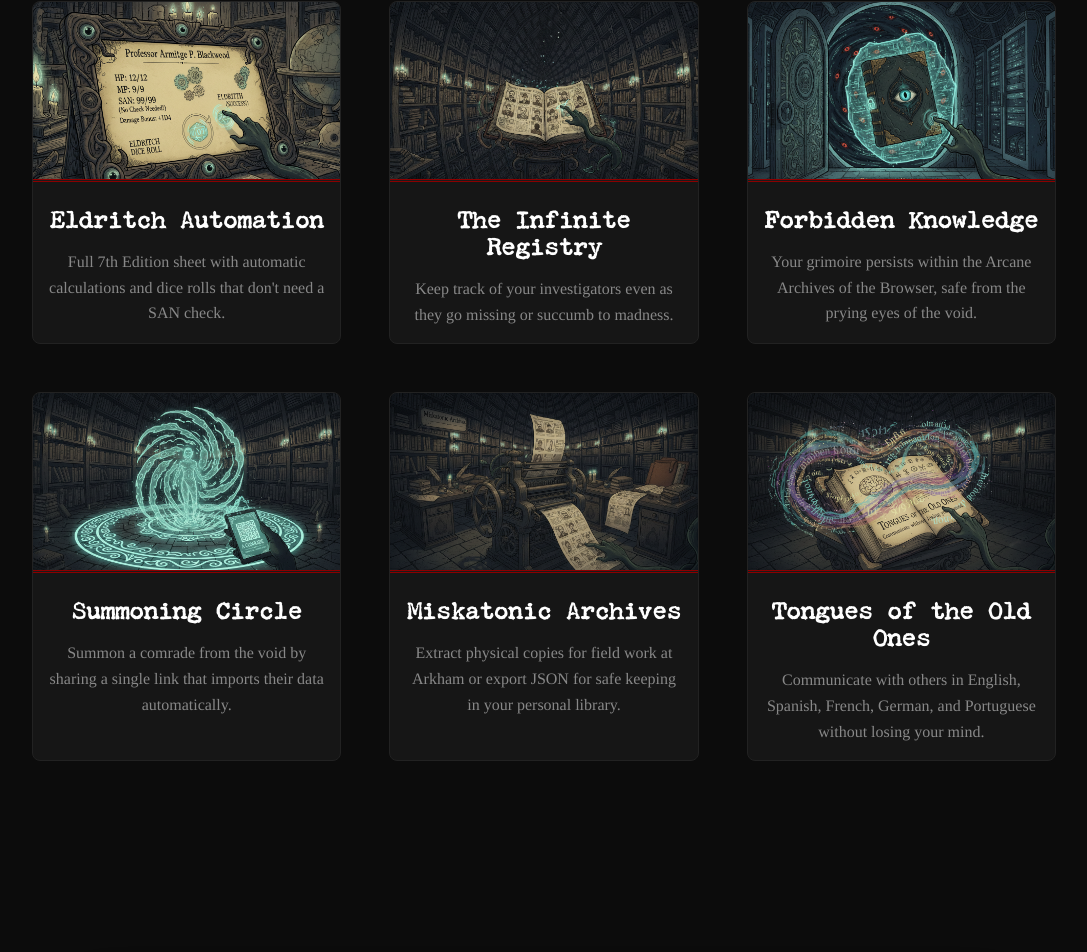
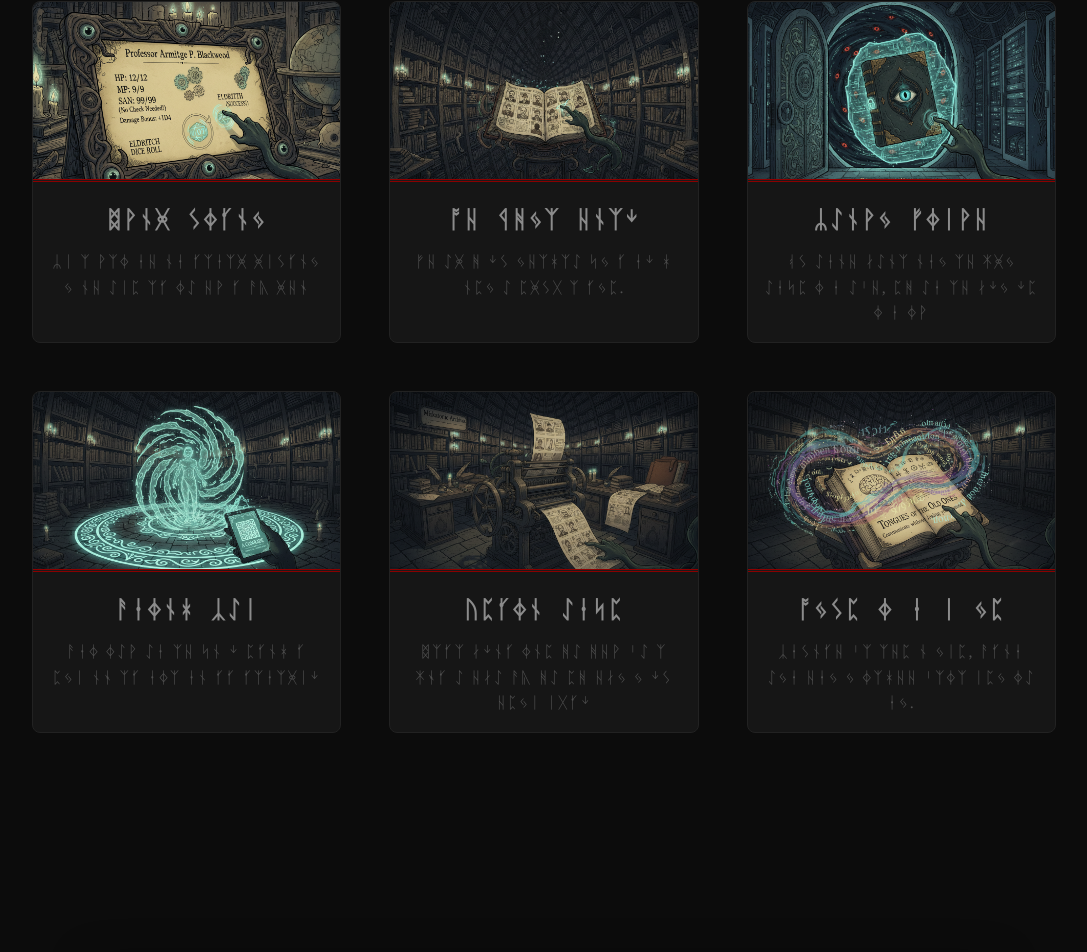
Before and after one commit to ecyrbe/cthulhu-editor, a React (Vite) app: page /#/ in a window 1280 px wide. Shown: the part 1069-2021 px from the top of the page, without its empty margins (96-1183 px from the left). Built offline with nearby package versions, Linux system fonts and the light colour scheme.

Commit message:
feat: enhance feature cards with reveal effect and cryptic text transformation

```diff
--- a/src/pages/LandingPage.css
+++ b/src/pages/LandingPage.css
@@ -174,14 +174,32 @@
   overflow: hidden;
   display: flex;
   flex-direction: column;
+  cursor: pointer;
   transition:
     transform 0.3s,
-    border-color 0.3s;
+    border-color 0.3s,
+    background-color 0.3s;
 }
 
 .feature-card:hover {
   transform: translateY(-10px);
   border-color: #8b0000;
+  background-color: #1c1c1c;
+}
+
+.feature-card:not(.revealed) h3,
+.feature-card:not(.revealed) p {
+  filter: blur(0.5px);
+  letter-spacing: 0.1rem;
+  opacity: 0.5;
+  transition: all 0.5s ease;
+}
+
+.feature-card.revealed h3,
+.feature-card.revealed p {
+  filter: blur(0);
+  letter-spacing: normal;
+  opacity: 1;
 }
 
 .feature-icon {
--- a/src/pages/LandingPage.tsx
+++ b/src/pages/LandingPage.tsx
@@ -1,4 +1,4 @@
-import React from "react";
+import React, { useState } from "react";
 import { useNavigate } from "react-router-dom";
 import { useTranslation } from "react-i18next";
 import Footer from "../components/layout/Footer";
@@ -12,10 +12,55 @@ import archivesIcon from "../assets/miskatonic-archive.png";
 import tonguesIcon from "../assets/tongues-of-the-old-ones.png";
 import storageIcon from "../assets/forbidden-knowledge.png";
 import "./LandingPage.css";
+import { toCryptic } from "../utils/cryptic";
+
+const features = [
+  {
+    id: "sheet",
+    icon: diceIcon,
+    title: "landing_feature_sheet_title",
+    desc: "landing_feature_sheet_desc",
+  },
+  {
+    id: "multichar",
+    icon: registryIcon,
+    title: "landing_feature_multichar_title",
+    desc: "landing_feature_multichar_desc",
+  },
+  {
+    id: "storage",
+    icon: storageIcon,
+    title: "landing_feature_storage_title",
+    desc: "landing_feature_storage_desc",
+  },
+  {
+    id: "print",
+    icon: summoningIcon,
+    title: "landing_feature_print_title",
+    desc: "landing_feature_print_desc",
+  },
+  {
+    id: "offline",
+    icon: archivesIcon,
+    title: "landing_feature_offline_title",
+    desc: "landing_feature_offline_desc",
+  },
+  {
+    id: "i18n",
+    icon: tonguesIcon,
+    title: "landing_feature_i18n_title",
+    desc: "landing_feature_i18n_desc",
+  },
+];
 
 const LandingPage: React.FC = () => {
   const { t } = useTranslation();
   const navigate = useNavigate();
+  const [revealed, setRevealed] = useState<Record<string, boolean>>({});
+
+  const setReveal = (id: string, isRevealed: boolean) => {
+    setRevealed((prev) => ({ ...prev, [id]: isRevealed }));
+  };
 
   const scrollToSection = (id: string) => {
     const element = document.getElementById(id);
@@ -73,60 +118,28 @@ const LandingPage: React.FC = () => {
         <section id="features" className="features-section">
           <h2>{t("landing_prepared_title")}</h2>
           <div className="features-grid">
-            <div className="feature-card">
-              <div className="feature-icon">
-                <img src={diceIcon} alt="Dice" />
-              </div>
-              <div className="feature-card-content">
-                <h3>{t("landing_feature_sheet_title")}</h3>
-                <p>{t("landing_feature_sheet_desc")}</p>
-              </div>
-            </div>
-            <div className="feature-card">
-              <div className="feature-icon">
-                <img src={registryIcon} alt="Registry" />
-              </div>
-              <div className="feature-card-content">
-                <h3>{t("landing_feature_multichar_title")}</h3>
-                <p>{t("landing_feature_multichar_desc")}</p>
-              </div>
-            </div>
-            <div className="feature-card">
-              <div className="feature-icon">
-                <img src={storageIcon} alt="Storage" />
-              </div>
-              <div className="feature-card-content">
-                <h3>{t("landing_feature_storage_title")}</h3>
-                <p>{t("landing_feature_storage_desc")}</p>
-              </div>
-            </div>
-            <div className="feature-card">
-              <div className="feature-icon">
-                <img src={summoningIcon} alt="Summoning" />
-              </div>
-              <div className="feature-card-content">
-                <h3>{t("landing_feature_print_title")}</h3>
-                <p>{t("landing_feature_print_desc")}</p>
-              </div>
-            </div>
-            <div className="feature-card">
-              <div className="feature-icon">
-                <img src={archivesIcon} alt="Archives" />
-              </div>
-              <div className="feature-card-content">
-                <h3>{t("landing_feature_offline_title")}</h3>
-                <p>{t("landing_feature_offline_desc")}</p>
-              </div>
-            </div>
-            <div className="feature-card">
-              <div className="feature-icon">
-                <img src={tonguesIcon} alt="Tongues" />
-              </div>
-              <div className="feature-card-content">
-                <h3>{t("landing_feature_i18n_title")}</h3>
-                <p>{t("landing_feature_i18n_desc")}</p>
-              </div>
-            </div>
+            {features.map((feature) => {
+              const isRevealed = revealed[feature.id];
+              const title = t(feature.title);
+              const desc = t(feature.desc);
+
+              return (
+                <div
+                  key={feature.id}
+                  className={`feature-card ${isRevealed ? "revealed" : ""}`}
+                  onMouseEnter={() => setReveal(feature.id, true)}
+                  onMouseLeave={() => setReveal(feature.id, false)}
+                >
+                  <div className="feature-icon">
+                    <img src={feature.icon} alt={feature.id} />
+                  </div>
+                  <div className="feature-card-content">
+                    <h3>{isRevealed ? title : toCryptic(title)}</h3>
+                    <p>{isRevealed ? desc : toCryptic(desc)}</p>
+                  </div>
+                </div>
+              );
+            })}
           </div>
         </section>
 
--- /dev/null
+++ b/src/utils/cryptic.ts
@@ -0,0 +1,14 @@
+export const toCryptic = (text: string) => {
+  const runes =
+    "ᚠᚡᚢᚣᚤᚥᚦᚧᚨᚩᚪᚫᚬᚭᚮᚯᚰᚱᚲᚳᚴᚵᚶᚷᚸᚹᚺᚻᚼᚽᚾᚿᛀᛁᛂᛃᛄᛅᛆᛇᛈᛉᛊᛋᛌᛍᛎᛏᛐᛑᛒᛓᛔᛕᛖᛗᛘᛙᛚᛛᛜᛝᛞᛟᛠᛡᛢᛣᛤᛥᛦᛧᛨᛩᛪ";
+  return text
+    .split("")
+    .filter((c, i) => c === " " || i % 2 === 0)
+    .map((char) => {
+      if (char === " " || char === "\n" || char === "." || char === ",")
+        return char;
+      const charCode = char.charCodeAt(0);
+      return runes[charCode % runes.length];
+    })
+    .join("");
+};
```
